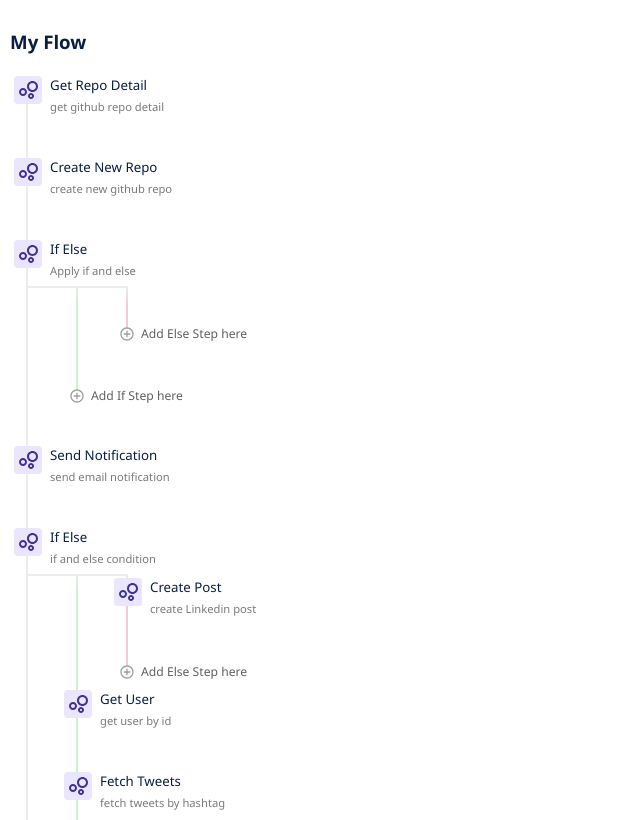
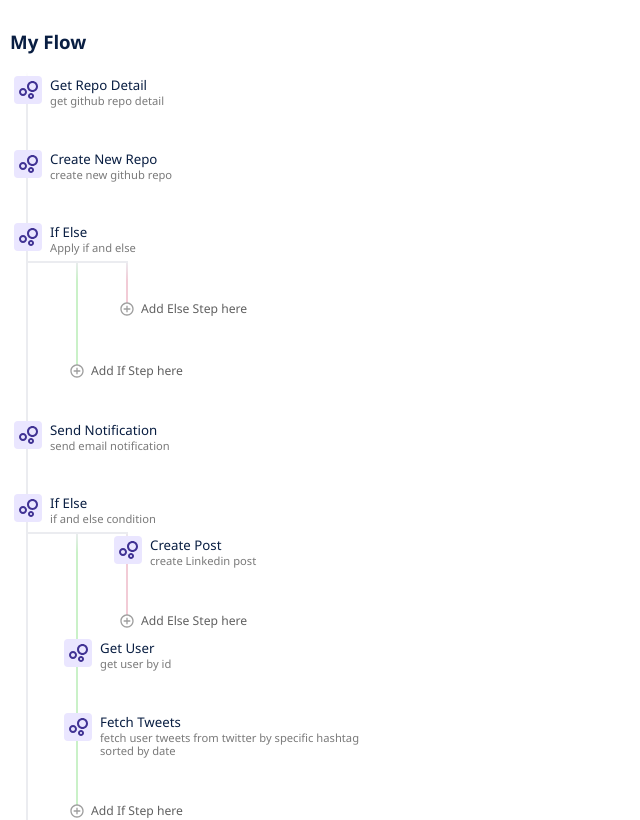
Before and after one commit to pradeep-mishra/flow-tree, a React (Vite) app: page / in a window 1280 px wide. Shown: the top 820 px of the page, without its empty margins (0-640 px from the left). Built offline with nearby package versions, Linux system fonts and the light colour scheme.

Commit message:
style updated

```diff
--- a/src/components/StepTitle.jsx
+++ b/src/components/StepTitle.jsx
@@ -8,7 +8,14 @@ const StepTitle = ({ title, desc }) => {
         <h5 style={{ margin: '0px', fontWeight: '500' }}>
           {title ?? 'Title Here'}
         </h5>
-        <span style={{ fontSize: '0.7em', color: 'rgb(122,122,122)' }}>
+        <span
+          style={{
+            fontSize: '0.7em',
+            color: 'rgb(122,122,122)',
+            maxWidth: '24em',
+            display: 'block',
+            lineHeight: '1.2em'
+          }}>
           {desc ?? 'description here'}
         </span>
       </div>
--- a/src/sample/flow1.json
+++ b/src/sample/flow1.json
@@ -50,7 +50,7 @@
         {
           "id": "1241",
           "title": "Fetch Tweets",
-          "desc": "fetch tweets by hashtag"
+          "desc": "fetch user tweets from twitter by specific hashtag sorted by date"
         }
       ],
       "else": [
```
